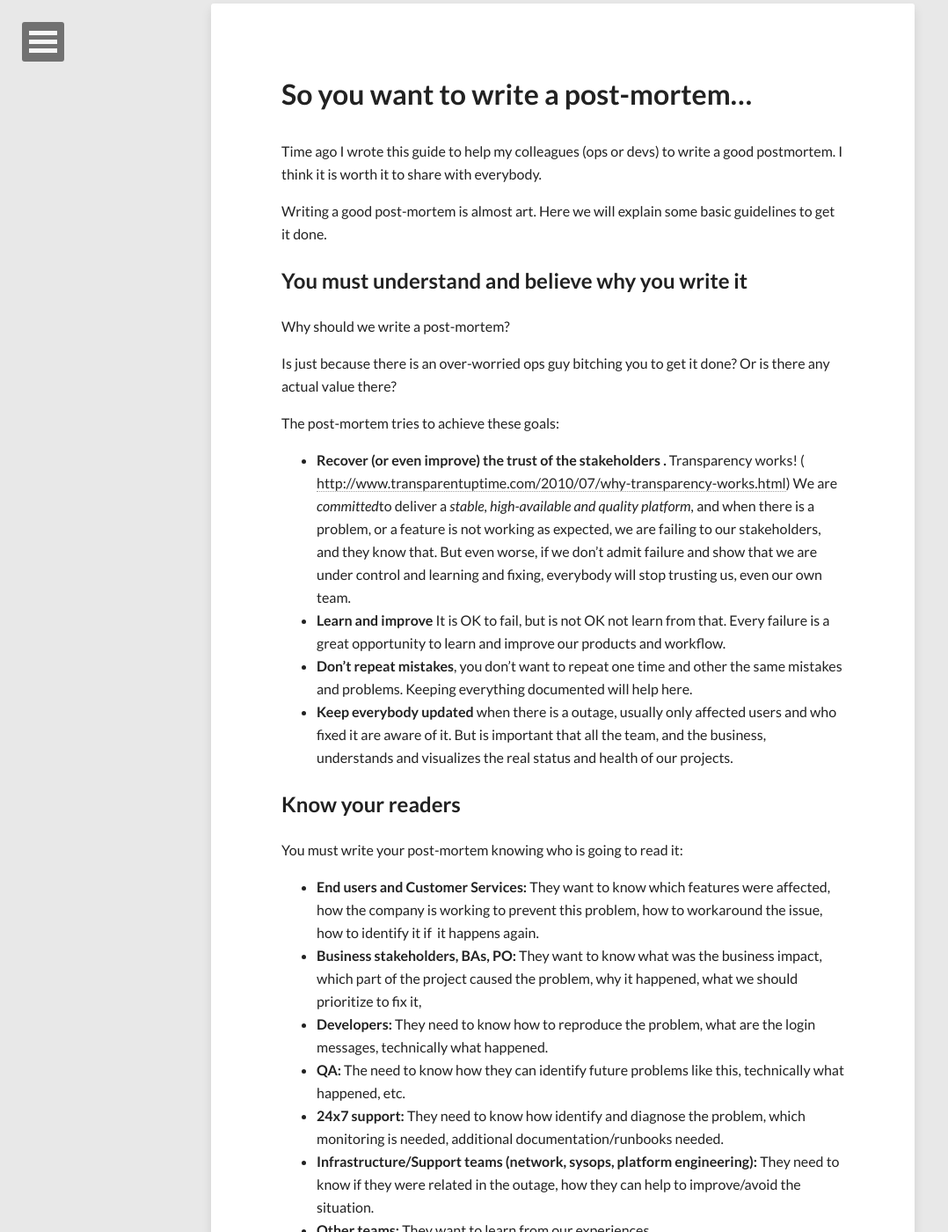
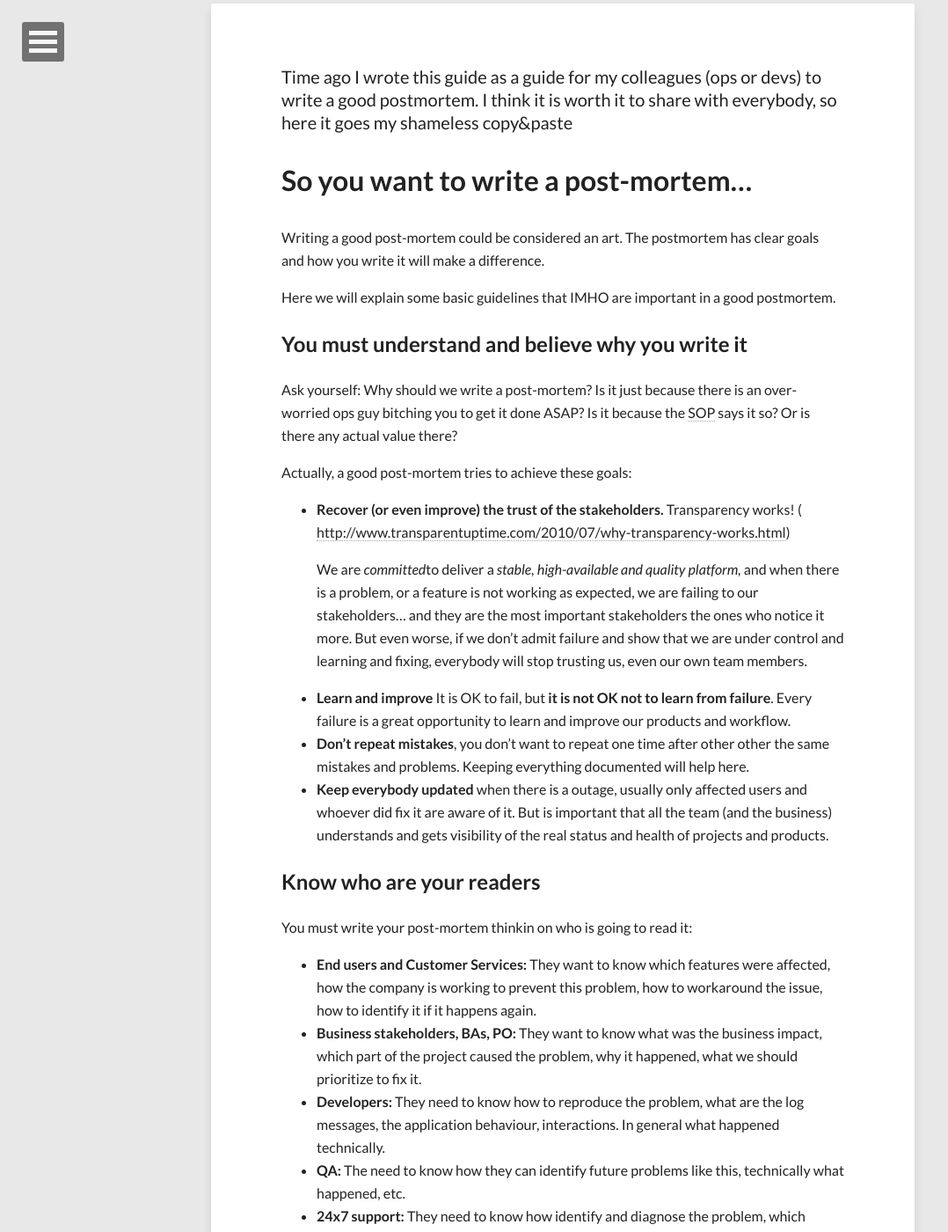
Before and after one commit to keymon/springerpe.github.io, a Jekyll site: the page built from _posts/2014-08-06-So-you-want-to-write-a-post-mortem.md, in a window 1280 px wide and 1400 px high, scrolled down 446 px. Shown: the whole window at 88% size, without its empty margins (0-1078 px from the left). Built offline with Jekyll 4.4.1, drawn with Linux system fonts in a browser that asks for light colours; nearby versions of some CDN libraries; comment, search, counter and statistics services are not loaded; some of the changed text lies outside the part shown.

Commit message:
Added a plugin to display youtube videos

```diff
--- /dev/null
+++ b/_plugins/youtube.rb
@@ -0,0 +1,28 @@
+class YouTube < Liquid::Tag
+  Syntax = /^\s*([^\s]+)(\s+(\d+)\s+(\d+)\s*)?/
+
+  def initialize(tagName, markup, tokens)
+    super
+
+    if markup =~ Syntax then
+      @id = $1
+
+      if $2.nil? then
+          @width = 560
+          @height = 420
+      else
+          @width = $2.to_i
+          @height = $3.to_i
+      end
+    else
+      raise "No YouTube ID provided in the \"youtube\" tag"
+    end
+  end
+
+  def render(context)
+    # "<iframe width=\"#{@width}\" height=\"#{@height}\" src=\"http://www.youtube.com/embed/#{@id}\" frameborder=\"0\"allowfullscreen></iframe>"
+    "<iframe width=\"#{@width}\" height=\"#{@height}\" src=\"http://www.youtube.com/embed/#{@id}?color=white&theme=light\"></iframe>"
+  end
+
+  Liquid::Template.register_tag "youtube", self
+end
--- a/_posts/2014-08-06-So-you-want-to-write-a-post-mortem.md
+++ b/_posts/2014-08-06-So-you-want-to-write-a-post-mortem.md
@@ -12,49 +12,54 @@
 share: true
 ---
 
+Time ago I wrote this guide as a guide for my colleagues (ops or devs) to
+write a good postmortem. I think it is worth it to share with everybody, so here
+it goes my shameless copy&paste
+
 So you want to write a post-mortem...
 =====================================
 
-Time ago I wrote this guide to help my colleagues (ops or devs) to write a
-good postmortem. I think it is worth it to share with everybody.
+Writing a good post-mortem could be considered an art. The postmortem has
+clear goals and how you write it will make a difference.
 
-Writing a good post-mortem is almost art. Here we will explain some basic guidelines to get it done.
+Here we will explain some basic guidelines that IMHO are important in a
+ good postmortem.
 
 You must understand and believe why you write it
 ------------------------------------------------
 
-Why should we write a post-mortem?
+Ask yourself: Why should we write a post-mortem?  Is it just because there is an over-worried ops guy bitching you to get it done ASAP?
+Is it because the [SOP](http://en.wikipedia.org/wiki/Standard_operating_procedure) says it so? Or is there any actual value there?
 
-Is just because there is an over-worried ops guy bitching you to get it done?  Or is there any actual value there?
+Actually, a good post-mortem tries to achieve these goals:
 
-The post-mortem tries to achieve these goals:
+-   **Recover (or even improve) the trust of the stakeholders.** Transparency works! ( [http://www.transparentuptime.com/2010/07/why-transparency-works.html](http://www.transparentuptime.com/2010/07/why-transparency-works.html))
 
--   **Recover (or even improve) the trust of the stakeholders . **Transparency works! ( [http://www.transparentuptime.com/2010/07/why-transparency-works.html](http://www.transparentuptime.com/2010/07/why-transparency-works.html))
-    We are *committed*to deliver a *stable, high-available and quality platform,* and when there is a problem, or a feature is not working as expected, we are failing to our stakeholders, and they know that.
-    But even worse, if we don't admit failure and show that we are under control and learning and fixing, everybody will stop trusting us, even our own team.
--   **Learn and improve** It is OK to fail, but is not OK not learn from that. Every failure is a great opportunity to learn and improve our products and workflow.
--   **Don't repeat mistakes**, you don't want to repeat one time and other the same mistakes and problems. Keeping everything documented will help here.
--   **Keep everybody updated** when there is a outage, usually only affected users and who fixed it are aware of it. But is important that all the team, and the business, understands and visualizes the real status and health of our projects.
+    We are *committed*to deliver a *stable, high-available and quality platform,* and when there is a problem, or a feature is not working as expected, we are failing to our stakeholders... and they are the most important stakeholders the ones who notice it more.
+    But even worse, if we don't admit failure and show that we are under control and learning and fixing, everybody will stop trusting us, even our own team members.
+-   **Learn and improve** It is OK to fail, but **it is not OK not to learn from failure**. Every failure is a great opportunity to learn and improve our products and workflow.
+-   **Don't repeat mistakes**, you don't want to repeat one time after other other the same mistakes and problems. Keeping everything documented will help here.
+-   **Keep everybody updated** when there is a outage, usually only affected users and whoever did fix it are aware of it. But is important that all the team (and the business) understands and gets visibility of the real status and health of projects and products.
 
-Know your readers
------------------
+Know who are your readers
+-------------------------
 
-You must write your post-mortem knowing who is going to read it:
+You must write your post-mortem thinkin on who is going to read it:
 
--   **End users and Customer Services:** They want to know which features were affected, how the company is working to prevent this problem, how to workaround the issue, how to identify it if  it happens again.
--   **Business stakeholders, BAs, PO:** They want to know what was the business impact, which part of the project caused the problem, why it happened, what we should prioritize to fix it,
--   **Developers:** They need to know how to reproduce the problem, what are the login messages, technically what happened.
+-   **End users and Customer Services:** They want to know which features were affected, how the company is working to prevent this problem, how to workaround the issue, how to identify it if it happens again.
+-   **Business stakeholders, BAs, PO:** They want to know what was the business impact, which part of the project caused the problem, why it happened, what we should prioritize to fix it.
+-   **Developers:** They need to know how to reproduce the problem, what are the log messages, the application behaviour, interactions. In general what happened technically.
 -   **QA:** The need to know how they can identify future problems like this, technically what happened, etc.
--   **24x7 support:** They need to know how identify and diagnose the problem, which monitoring is needed, additional documentation/runbooks needed.
+-   **24x7 support:** They need to know how identify and diagnose the problem, which monitoring is needed, how to mitigate it, additional documentation/runbooks required.
 -   **Infrastructure/Support teams (network, sysops, platform engineering):** They need to know if they were related in the outage, how they can help to improve/avoid the situation.
--   **Other teams:** They want to learn from our experiences.
+-   **Other teams and the community:** They want to learn from our experiences.
 
 What the post-mortem should cover
 ---------------------------------
 
 In this blog post, they cover the requisites and expectations of a good post-mortem: [http://www.transparentuptime.com/2010/03/guideline-for-postmortem-communication.html](http://www.transparentuptime.com/2010/03/guideline-for-postmortem-communication.html)
 
-I will copy it here.
+I will quote it it here.
 
 ### Prerequisites:
 
@@ -95,8 +100,13 @@
 Some videos
 -----------
 
--   Talk from Lenny Rachitsky (Webmetrics/Neustar), "The Upside of Downtime: How to Turn a Disaster Into an Opportunity": https://www.youtube.com/watch?v=6MF2Pu6IW3Q
--   Velocity 2012: Richard Cook, "How Complex Systems Fail": https://www.youtube.com/watch?v=2S0k12uZR14
+-   [Talk from Lenny Rachitsky (Webmetrics/Neustar), "The Upside of Downtime: How to Turn a Disaster Into an Opportunity"](https://www.youtube.com/watch?v=6MF2Pu6IW3Q)
+
+{% youtube 6MF2Pu6IW3Q %}
+
+-   [Velocity 2012: Richard Cook, "How Complex Systems Fail"](https://www.youtube.com/watch?v=2S0k12uZR14)
+
+{% youtube 2S0k12uZR14 %}
 
 Some nice post-mortems and status pages
 ---------------------------------------
```
